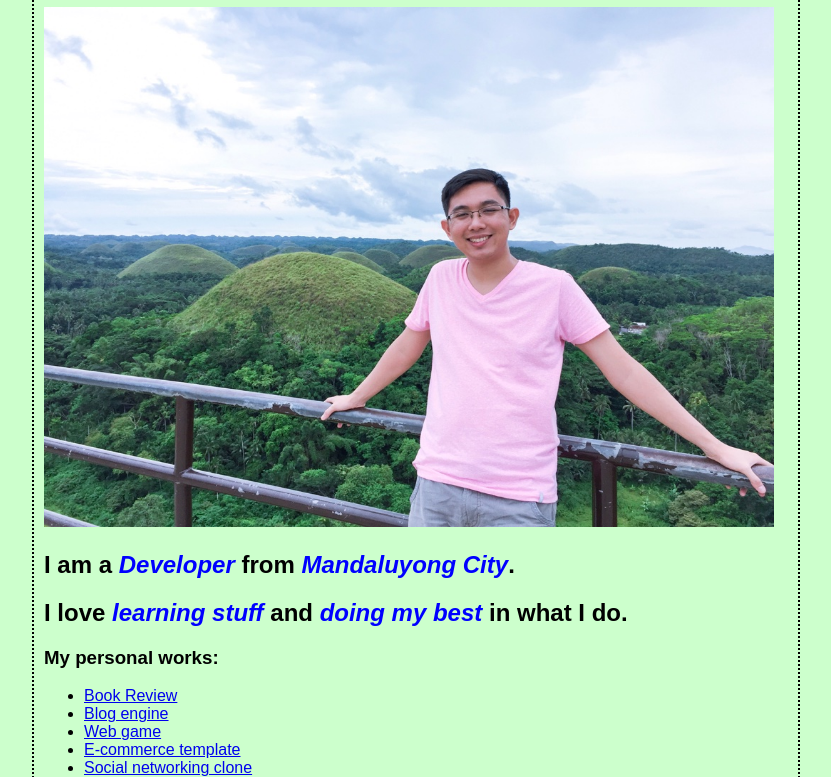
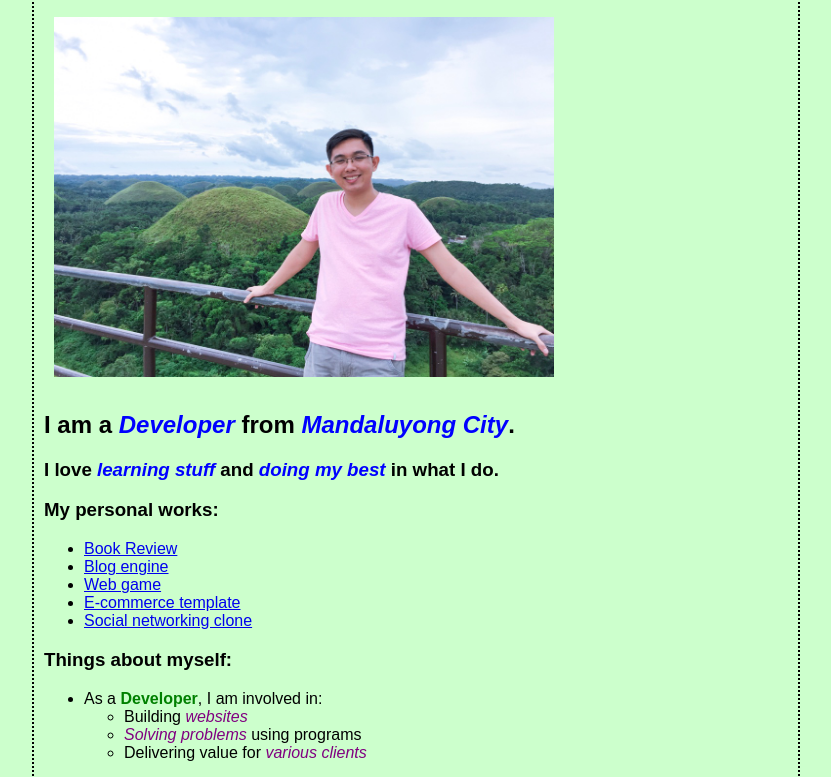
Before and after one commit to fjluartes/web, a plain HTML site: page portfolio/index.html in a window 1280 px wide. Shown: the part 93-870 px from the top of the page, without its empty margins (224-1055 px from the left). Drawn offline with Linux system fonts and the light colour scheme; files whose address does not match are found by name.

Commit message:
edited portfolio

```diff
--- a/portfolio/index.html
+++ b/portfolio/index.html
@@ -15,9 +15,9 @@
         <h2>
             I am a <em>Developer</em> from <em>Mandaluyong City</em>.
         </h2>
-        <h2>
+        <h3>
             I love <em>learning stuff</em> and <em>doing my best</em> in what I do.
-        </h2>
+        </h3>
 
         <h3>My personal works:</h3>
         <ul>
--- a/portfolio/main.css
+++ b/portfolio/main.css
@@ -8,8 +8,9 @@ body {
 }
 
 .container img {
-    width: 730px;
-    height: 520px;
+    width: 500px;
+    height: 360px;
+    padding: 10px 10px 10px 10px;
 }
 
 img {
@@ -24,10 +25,14 @@ h2 em {
     color: blue;
 }
 
+h3 em {
+    color: blue;
+}
+
 li strong {
-    color: purple;
+    color: green;
 }
 
 li em {
-    color: brown;
+    color: purple;
 }
```
